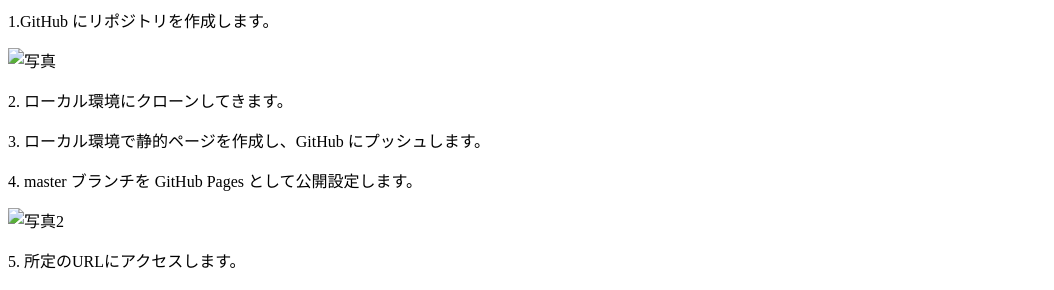
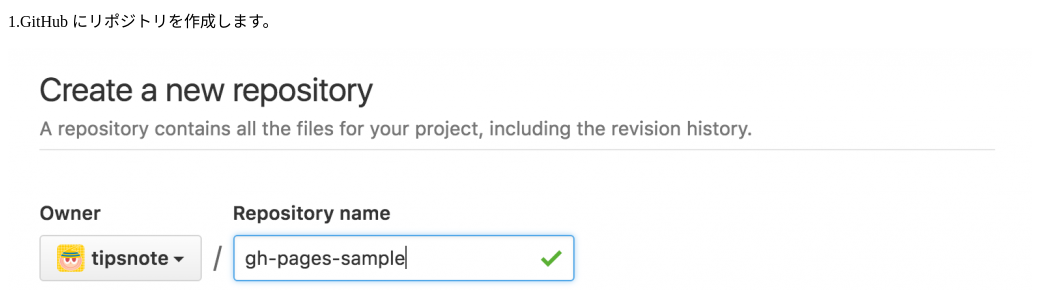
Before and after one commit to yamahatamotoharu/GitPage.github.io, a plain HTML site: page GitUse.html in a window 1280 px wide. Shown: the part 81-371 px from the top of the page, without its empty margins (0-1054 px from the left). Drawn offline with Linux system fonts and the light colour scheme.

Commit message:
写真を追加しました。

```diff
--- a/GitUse.html
+++ b/GitUse.html
@@ -5,11 +5,11 @@
 <title>"GithubPagesの作り方と活用方法</title>
 <h1>GitHubPagesの作り方</h1>
 <p>1.GitHub にリポジトリを作成します。</p>
-<p><img src="git1.png" alt="写真" title="レ"></p>
+<p><img src="images/git1.png" alt="写真" title="レ"></p>
 <p>2. ローカル環境にクローンしてきます。</p>
 <p>3. ローカル環境で静的ページを作成し、GitHub にプッシュします。</p>
 <p>4. master ブランチを GitHub Pages として公開設定します。</p>
-<p><img src="git2.png" alt="写真2" title="レ"></p>
+<p><img src="images/git2.png" alt="写真2" title="レ"></p>
 <p>5. 所定のURLにアクセスします。</p>
 <h1>GitHubPagesの活用方法</h1>
 <p>GitHub Pagesは、いくつか種類があるのですが、</p>
```
Also changed, not shown: images/git1.png (added), images/git2.png (added).
